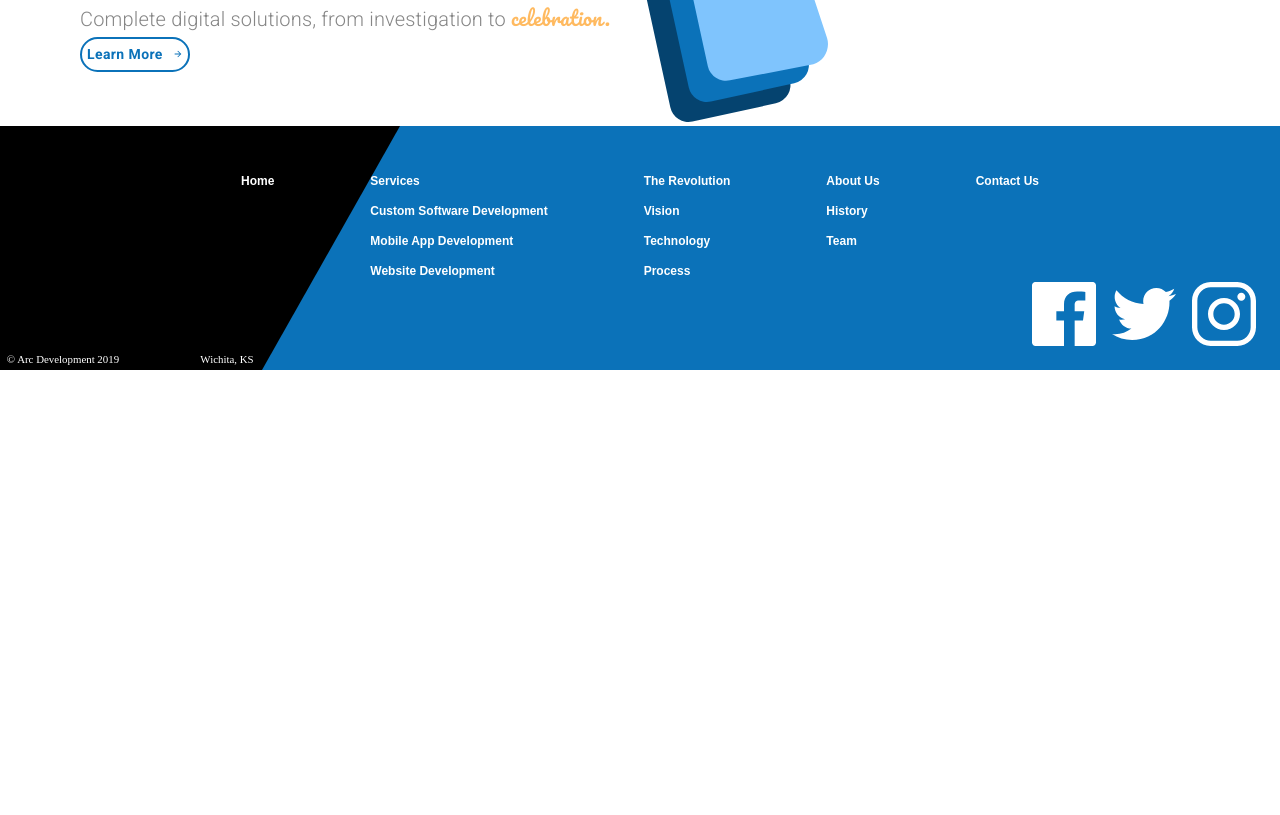
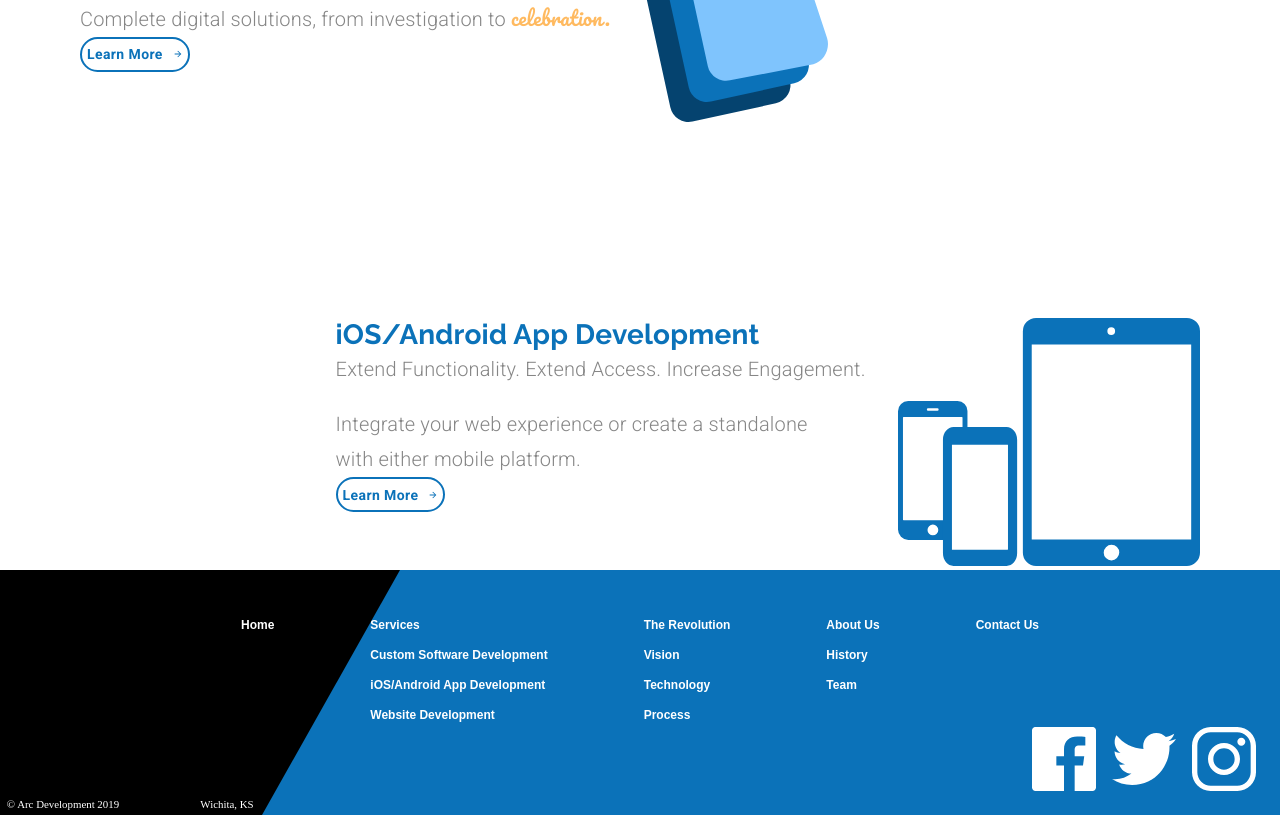
Before and after one commit to Michael-Xie/arcdevelopment, a React (Create React App) app: page / in a window 1280 px wide. Shown: the part 880-1695 px from the top of the page. Before the commit the page ends 1250 px from the top, so only its background shows below. Built offline with nearby package versions, Linux system fonts and the light colour scheme.

Commit message:
Add services block for iOS/Android App Development

```diff
--- a/src/components/LandingPage.js
+++ b/src/components/LandingPage.js
@@ -9,6 +9,7 @@ import useMediaQuery from "@material-ui/core/useMediaQuery";
 
 import animationData from "../animations/landinganimation/data";
 import customSoftwareIcon from "../assets/Custom Software Icon.svg";
+import mobileAppsIcon from "../assets/mobileIcon.svg";
 
 const useStyles = makeStyles((theme) => ({
   animation: {
@@ -138,7 +139,7 @@ export default function LandingPage() {
       </Grid>
       <Grid item>
         {" "}
-        {/*------ Services Block ------*/}
+        {/*------ Custom Software Block ------*/}
         <Grid
           container
           direction="row"
@@ -178,6 +179,48 @@ export default function LandingPage() {
           </Grid>
         </Grid>
       </Grid>
+      <Grid item>
+        {" "}
+        {/*------ iOS/Android Block ------*/}
+        <Grid
+          container
+          direction="row"
+          className={classes.serviceContainer}
+          justify={matchesSM ? "center" : "flex-end"}
+        >
+          <Grid item>
+            <Typography variant="h4">iOS/Android App Development</Typography>
+            <Typography variant="subtitle1" className={classes.subtitle}>
+              Extend Functionality. Extend Access. Increase Engagement.
+            </Typography>
+            <Typography variant="subtitle1">
+              Integrate your web experience or create a standalone
+              {matchesSM ? null : <br />} with either mobile platform.
+            </Typography>
+            <Button variant="outlined" className={classes.learnButton}>
+              <span style={{ marginRight: 10 }}>Learn More</span>
+              <ButtonArrow
+                width={10}
+                height={10}
+                fill={theme.palette.common.blue}
+              />
+            </Button>
+          </Grid>
+          <Grid
+            item
+            style={{
+              marginRight: matchesSM ? 0 : "5em",
+              textAlign: matchesSM ? "center" : undefined,
+            }}
+          >
+            <img
+              className={classes.icon}
+              alt="mobile phone icon"
+              src={mobileAppsIcon}
+            />
+          </Grid>
+        </Grid>
+      </Grid>
     </Grid>
   );
 }
--- a/src/components/ui/Footer.js
+++ b/src/components/ui/Footer.js
@@ -115,7 +115,7 @@ export default function Footer(props) {
                 to="/mobileapps"
                 className={classes.link}
               >
-                Mobile App Development
+                iOS/Android App Development
               </Grid>
               <Grid
                 item
--- a/src/components/ui/Header.js
+++ b/src/components/ui/Header.js
@@ -157,7 +157,7 @@ export default function Header(props) {
       selectedIndex: 1,
     },
     {
-      name: "Mobile App Development",
+      name: "iOS/Androd App Development",
       link: "/mobileapps",
       activeIndex: 1,
       selectedIndex: 2,
```
